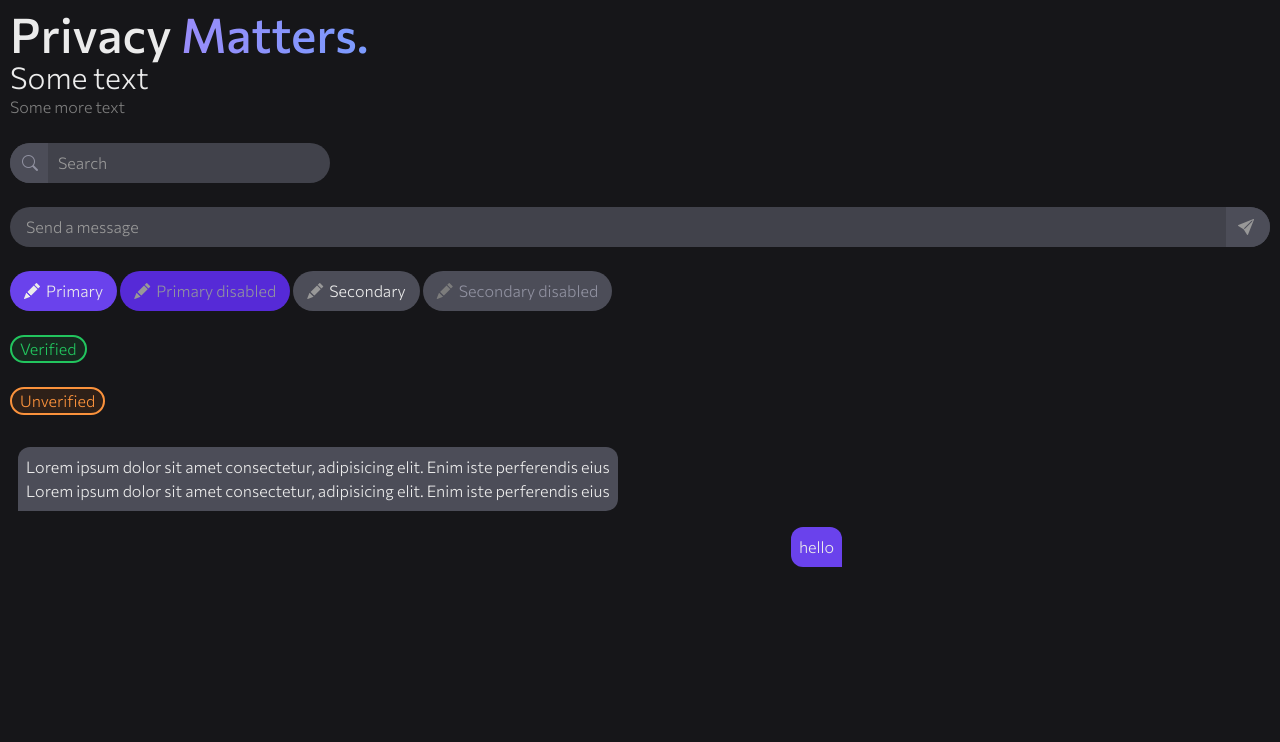
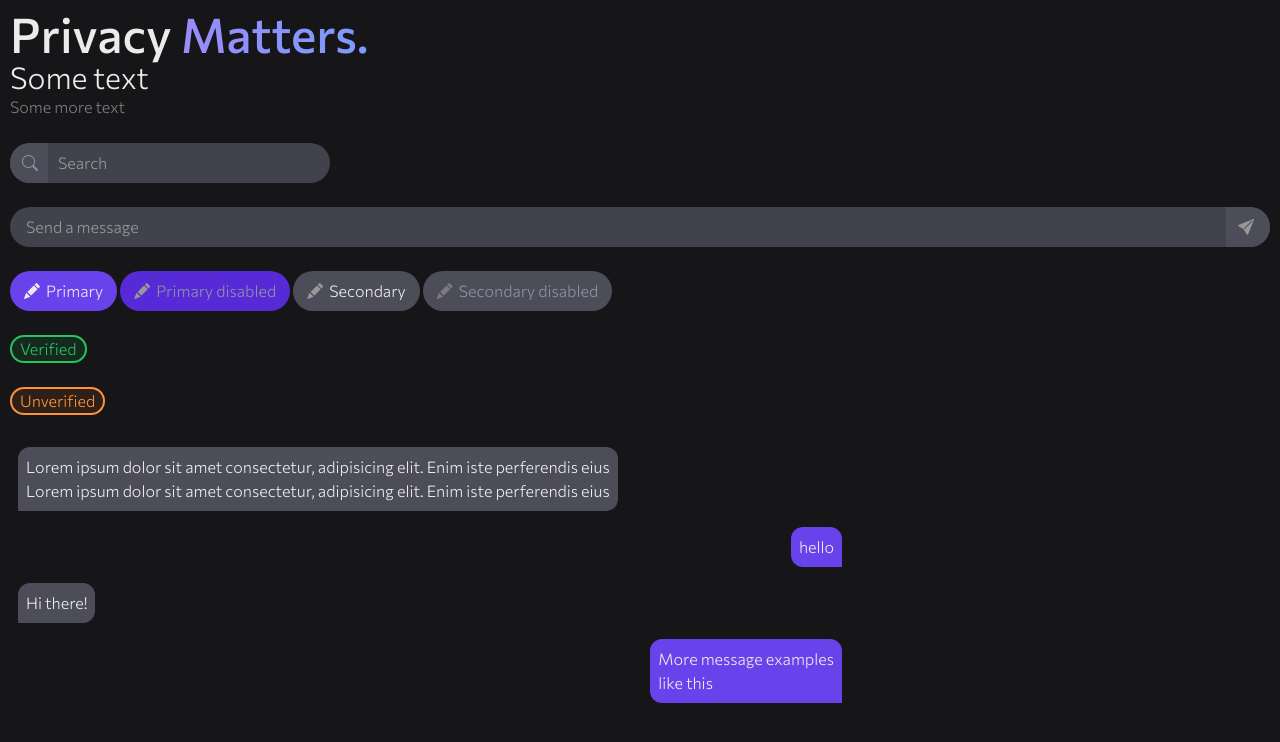
Before and after one commit to MorganDilling/whispr-tailwind-testing, a SvelteKit app: page /components in a window 1280 px wide. Shown: the top 742 px of the page. Built offline with nearby package versions, Linux system fonts and the light colour scheme.

Commit message:
feat: Add more message examples

```diff
--- a/src/routes/components/+page.svelte
+++ b/src/routes/components/+page.svelte
@@ -133,6 +133,8 @@
 		side="left"
 	></Message>
 	<Message messages={['hello']} side="right"></Message>
+	<Message messages={['Hi there!']} side="left"></Message>
+	<Message messages={['More message examples', 'like this']} side="right"></Message>
 </div>
 
 <style>
```
